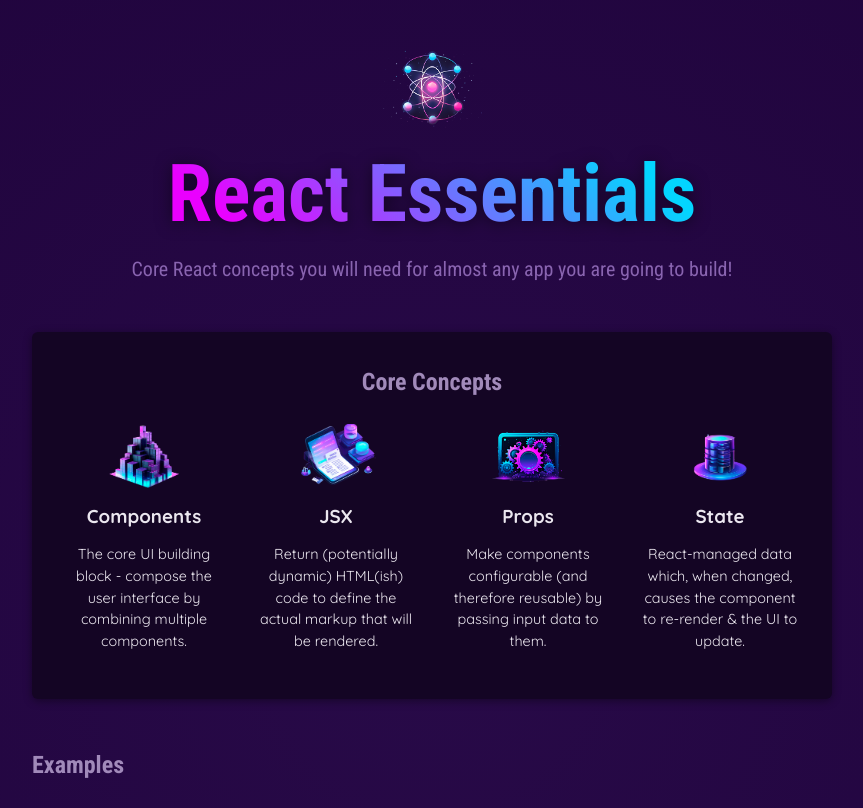
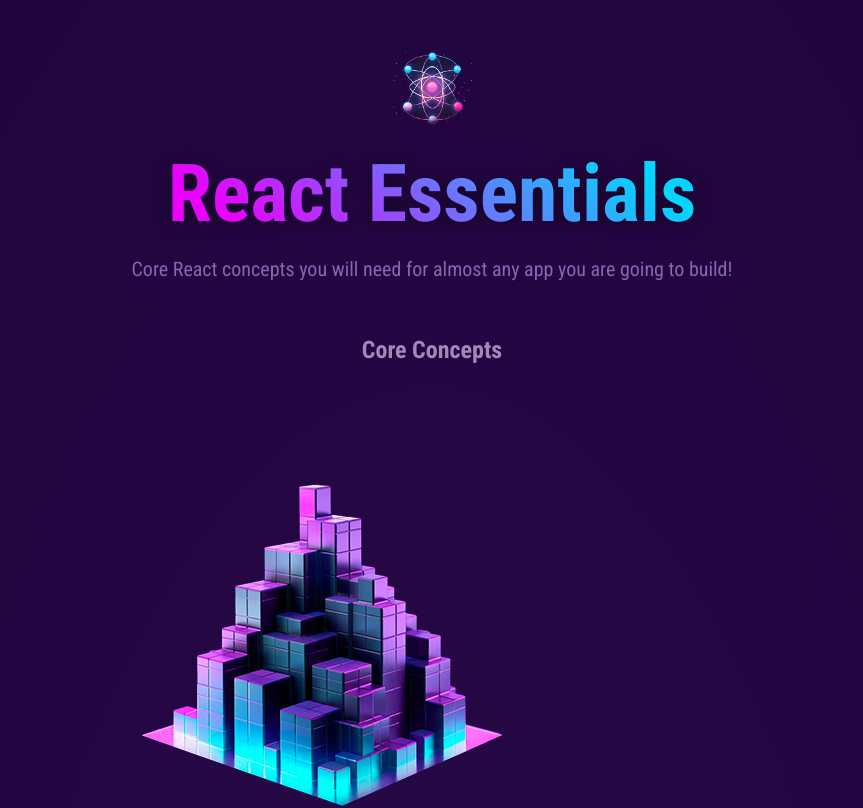
Before and after one commit to MarCarp/Academind-React-Learning, a React (Vite) app: page / in a window 1280 px wide. Shown: the top 808 px of the page, without its empty margins (208-1071 px from the left). Built offline with nearby package versions, Linux system fonts and the light colour scheme.

Commit message:
Custom component example - Problem with non following attributes

```diff
--- a/src/components/CoreConcepts.jsx
+++ b/src/components/CoreConcepts.jsx
@@ -1,13 +1,13 @@
 import { CORE_CONCEPTS } from '../data';
+import Section from './Section';
 import CoreConcept from './CoreConcept';
 
 export default function CoreConcepts() {
     return (
-        <section id="core-concepts">
-            <h2>Core Concepts</h2>
-                <ul>
-                    {CORE_CONCEPTS.map((conceptItem)=> <CoreConcept key={conceptItem.title} {...conceptItem} />)}
-                </ul>
-        </section>
+        <Section id="core-concepts" title="Core Concepts">
+            <ul>
+                {CORE_CONCEPTS.map((conceptItem)=> <CoreConcept key={conceptItem.title} {...conceptItem} />)}
+            </ul>
+        </Section>
     )
 }
--- /dev/null
+++ b/src/components/Section.jsx
@@ -0,0 +1,8 @@
+export default function Section({title, children}) {
+    return (
+        <section>
+            <h2>{title}</h2>
+            {children}
+        </section>
+    )
+}
```
